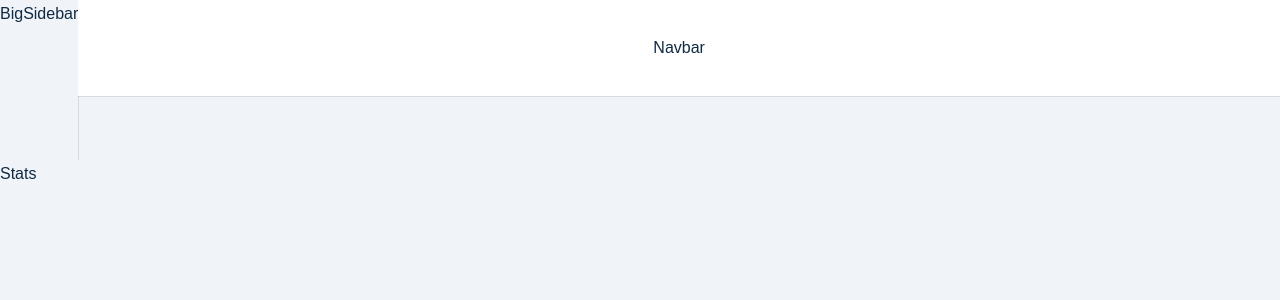
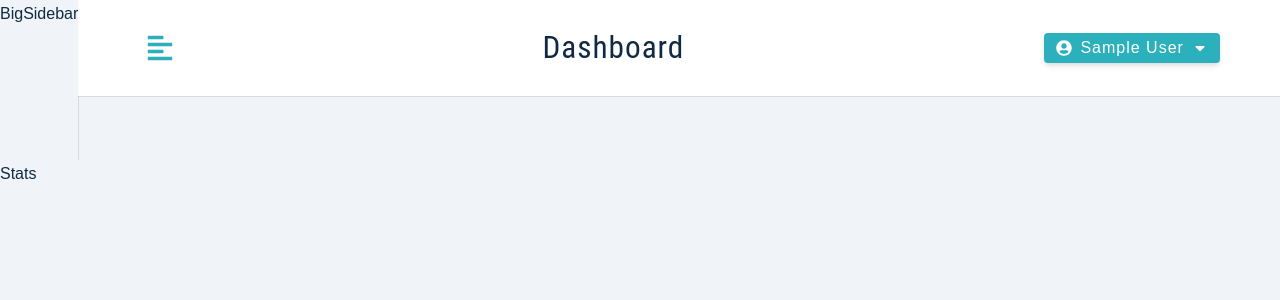
Before and after one commit to shaikat17/Jobify-Project, a React (Vite) app in the folder client/: page / in a window 1280 px wide. Shown: the top 300 px of the page. Built offline with nearby package versions, Linux system fonts and the light colour scheme; sample sign-in values are in the browser's storage.

Commit message:
Navbar design with functionality and logout functionality added.

```diff
--- a/client/src/assets/wrappers/Navbar.js
+++ b/client/src/assets/wrappers/Navbar.js
@@ -44,7 +44,7 @@
     top: 40px;
     left: 0;
     width: 100%;
-    background: var(--primary-100);
+    background: var(--primary-500);
     box-shadow: var(--shadow-2);
     padding: 0.5rem;
     text-align: center;
@@ -57,10 +57,16 @@
   .dropdown-btn {
     background: transparent;
     border-color: transparent;
-    color: var(--primary-500);
     letter-spacing: var(--letterSpacing);
     text-transform: capitalize;
     cursor: pointer;
+  }
+  span{
+    color: #FFFFFF;
+    display: flex;
+    align-items: center;
+    justify-content: center;
+    gap: 5px;
   }
   .logo-text {
     display: none;
--- a/client/src/components/Navbar.jsx
+++ b/client/src/components/Navbar.jsx
@@ -1,8 +1,41 @@
 import Wrapper from '../assets/wrappers/Navbar'
+import { FaAlignLeft, FaCaretDown, FaUserCircle }
+    from "react-icons/fa";
+    import { TbLogout } from "react-icons/tb";
+import Logo from './Logo';
+import { useAppContext } from '../context/AppContext';
+import { useState } from 'react';
 
 const Navbar = () => {
+const [showLogout, setShowLogout] = useState(false)
+
+    // global context value
+    const {toggleSideBar, user, logoutUser} = useAppContext()
   return (
-    <Wrapper>Navbar</Wrapper>
+      <Wrapper>
+          <div className="nav-center">
+              <button className="toggle-btn" onClick={toggleSideBar}>
+              <FaAlignLeft />
+              </button>
+              <div>
+                  <Logo />
+                  <h3 className="logo-text">Dashboard</h3>
+              </div>
+              <div className="btn-container">
+                  <button className="btn" onClick={() => setShowLogout(!showLogout)}>
+                      <FaUserCircle />
+                      {user?.name}
+                      <FaCaretDown />
+                  </button>
+                  <div className={showLogout ? "dropdown show-dropdown" : "dropdown"}>
+                      <button className="dropdown-btn" onClick={logoutUser}>
+                          <span>logout
+                          <TbLogout /></span>
+                      </button>
+                  </div>
+              </div>
+          </div>
+    </Wrapper>
   )
 }
 export default Navbar
--- a/client/src/context/AppContext.jsx
+++ b/client/src/context/AppContext.jsx
@@ -2,7 +2,7 @@
 import axios from 'axios'
 
 import reducer from './reducer';
-import { CLEAR_ALERT, DISPLAY_ALERT, SETUP_USER_BEGIN, SETUP_USER_ERROR, SETUP_USER_SUCCESS } from './actions';
+import { CLEAR_ALERT, DISPLAY_ALERT, LOGOUT_USER, SETUP_USER_BEGIN, SETUP_USER_ERROR, SETUP_USER_SUCCESS, TOGGLE_SIDEBAR } from './actions';
 
 const token = localStorage.getItem('token')
 const user = localStorage.getItem('user')
@@ -18,6 +18,7 @@
   token: token,
   userLocation: location || '',
   jobLocation: location || '',
+  showSidebar: false,
 };
 
 
@@ -55,6 +56,7 @@
   }
 
 
+  // Register and login user functionality
   const setUpUser = async ({currentUser, endPoint, alertText}) => {
     dispatch({ type: SETUP_USER_BEGIN })
     try {
@@ -73,12 +75,25 @@
     clearAlert()
   }
 
+  // user logout functionality
+  const logoutUser = () => {
+    dispatch({ type: LOGOUT_USER })
+    removeUserFromLocalStorage()
+  }
+
+  // Side bar toggle functionality
+  const toggleSideBar = () => {
+    dispatch({ type: TOGGLE_SIDEBAR})
+  }
+
   return (
     <AppContext.Provider
       value={{
               ...state,
         displayAlert,
-        setUpUser
+        setUpUser,
+        toggleSideBar,
+        logoutUser
       }}
     >
       {children}
--- a/client/src/context/actions.js
+++ b/client/src/context/actions.js
@@ -4,3 +4,7 @@
 export const SETUP_USER_BEGIN = 'SETUP_USER_BEGIN'
 export const SETUP_USER_SUCCESS = 'SETUP_USER_SUCCESS'
 export const SETUP_USER_ERROR = 'SETUP_USER_ERROR'
+
+export const TOGGLE_SIDEBAR = 'TOGGLE_SIDEBAR'
+
+export const LOGOUT_USER = 'LOGOUT_USER'
--- a/client/src/context/reducer.js
+++ b/client/src/context/reducer.js
@@ -1,4 +1,5 @@
-import { CLEAR_ALERT, DISPLAY_ALERT, SETUP_USER_BEGIN, SETUP_USER_ERROR, SETUP_USER_SUCCESS } from "./actions"
+import { CLEAR_ALERT, DISPLAY_ALERT, LOGOUT_USER, SETUP_USER_BEGIN, SETUP_USER_ERROR, SETUP_USER_SUCCESS, TOGGLE_SIDEBAR } from "./actions"
+import { initialState } from "./AppContext"
 
 const reducer = (state, action) => {
     if (action.type === DISPLAY_ALERT) {
@@ -46,6 +47,18 @@
         }
 
     }
+    if (action.type === TOGGLE_SIDEBAR) {
+        return {...state, showSidebar: !state.showSidebar}
+    }
+    if (action.type === LOGOUT_USER) {
+        return {
+            ...initialState,
+            user: null,
+            token: null,
+            userLocation: null,
+            jobLocation: null
+        }
+    }
 
     throw new Error(`No such action: ${action.type}`)
 }
```
